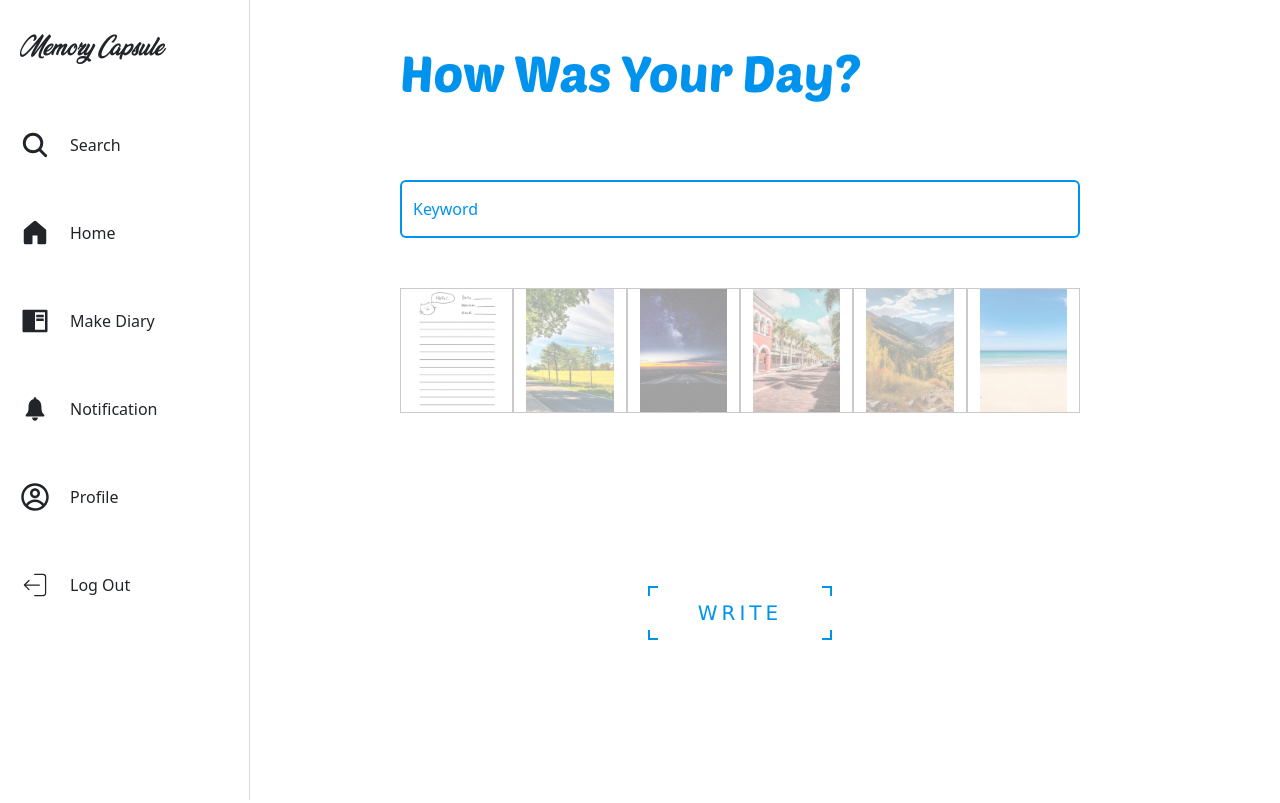
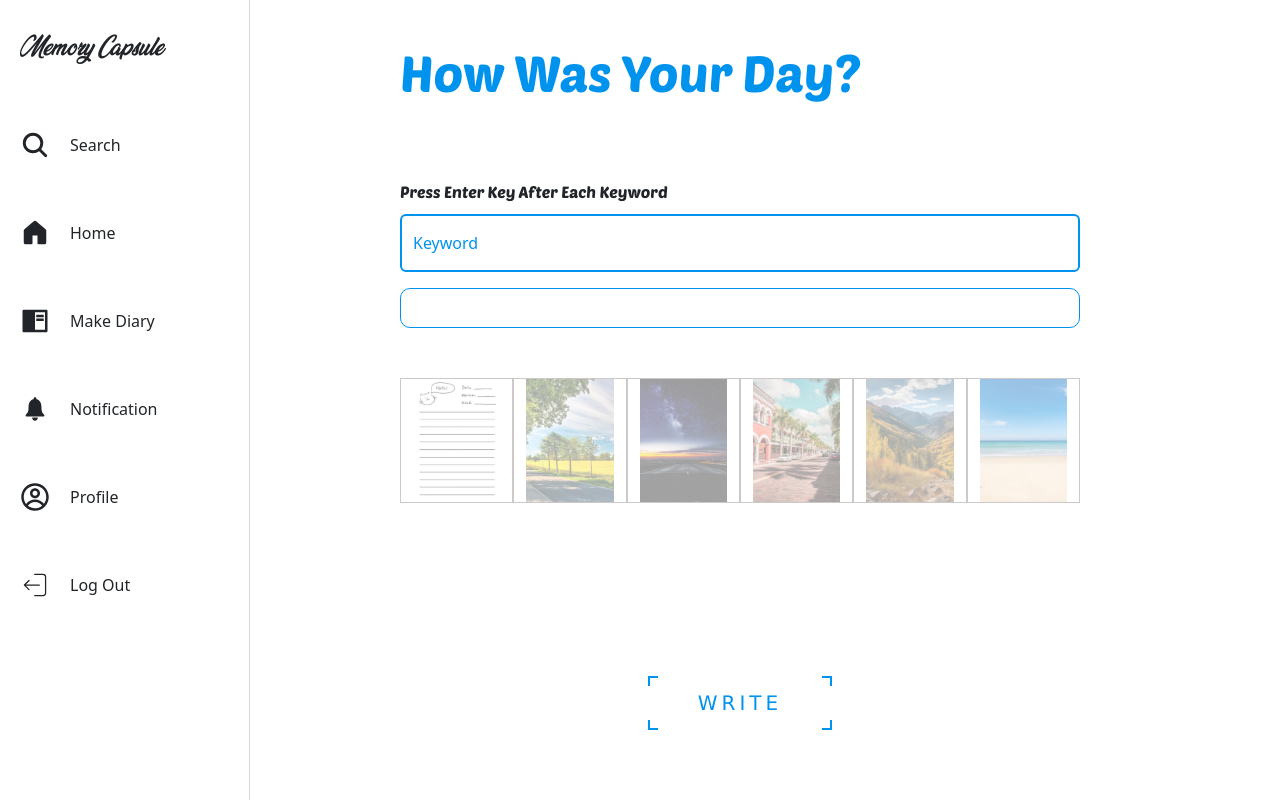
Before and after one commit to TakioN/KlabProject, a React (Create React App) app: page /makediary in a window 1280 px wide. Built offline with nearby package versions, Linux system fonts and the light colour scheme.

Commit message:
update keyword selection

```diff
--- a/src/App.css
+++ b/src/App.css
@@ -167,6 +167,16 @@ p {
 #comment_input {
   margin-bottom: 0 !important;
 }
+#selectedKey {
+  width: 100%;
+  min-height: 40px;
+  border: #0093ED 1px solid;
+  border-radius: 10px;
+  padding: 10px;
+  display: flex;
+  flex-wrap: wrap;
+  gap: 10px;
+}
 
 /* component references */
 #button_case{
--- a/src/component/WritingDiary.jsx
+++ b/src/component/WritingDiary.jsx
@@ -1,4 +1,4 @@
-import { useState } from 'react';
+import { useState, useRef } from 'react';
 
 import SidePanel from "./SidePanel";
 
@@ -6,6 +6,7 @@ import Form from 'react-bootstrap/Form';
 import Container from 'react-bootstrap/Container';
 import Row from 'react-bootstrap/Row';
 import Col from 'react-bootstrap/Col';
+import { FaDeleteLeft } from "react-icons/fa6";
 
 import back1 from '../img/back1.png';
 import back2 from '../img/back2.png';
@@ -17,9 +18,44 @@ import back6 from '../img/back6.png';
 function WritingDiary() {
 
     const [activeBackId, setActiveBackId] = useState("");
+    const [selectedKey, setSelectedKey] = useState([]);
+    const inputTag = useRef();
 
     const backgroundHandler = (e) => {
         setActiveBackId(e.target.id);
+    }
+    const keyInput = (e) => {
+        if (e.key === 'Enter') {
+            let input = inputTag.current.value.trim();
+            if (input !== '') {
+                setSelectedKey([...selectedKey, input]);
+                inputTag.current.value = "";
+            }
+            console.log(selectedKey);
+        }
+    }
+    const showSelectedKey = (arr) => {
+        return arr.map((key, idx) => (
+            <span
+                key={idx}
+                style={{
+                    display: 'inline-block',
+                    padding: '5px',
+                    border: '#0093ED 2px solid',
+                    borderRadius: '7px',
+                }}
+            >
+                {key}
+                <FaDeleteLeft style={{marginLeft: '5px'}} onClick={() => {deleteKey(idx)}} />
+            </span>
+        ))
+    }
+
+    const deleteKey = (idx) => {
+        setSelectedKey(selectedKey.filter((_, i) =>
+            i !== idx
+        ));
+        console.log(selectedKey);
     }
 
     return (
@@ -35,13 +71,24 @@ function WritingDiary() {
                     }}>
                         How Was Your Day?
                     </p>
+                    <p style={{
+                        fontFamily: 'poetsenone',
+                        marginBottom: '10px'
+                    }}>
+                        Press Enter Key After Each Keyword
+                    </p>
                     <Form.Floating className="mb-3">
                         <Form.Control
                             id="floatingInputCustom"
-                            placeholder="key1"
+                            placeholder="key1sds"
+                            onKeyDown={keyInput}
+                            ref={inputTag}
                         />
                         <label htmlFor="floatingInputCustom" style={{ color: '#0093ED' }}>Keyword</label>
                     </Form.Floating>
+
+                    <div id='selectedKey'>{showSelectedKey(selectedKey)}</div>
+
                     <div id='background_select'>
                         <Container>
                             <Row>
```
